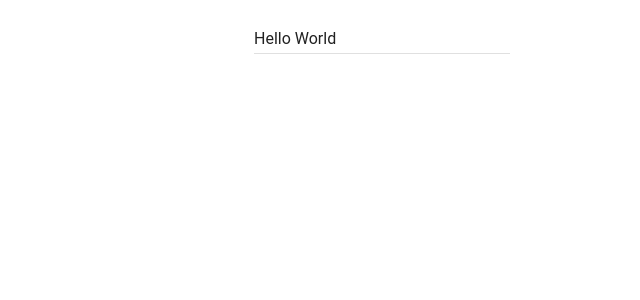
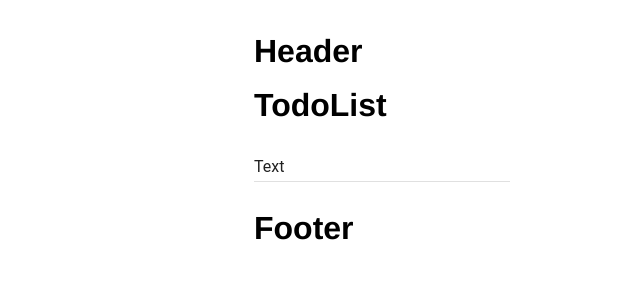
Before and after one commit to ifndefdeadmau5/graphql-relay-todo, a React app: page / in a window 1280 px wide. Shown: the top 300 px of the page, without its empty margins (111-751 px from the left). Built offline with nearby package versions, Linux system fonts and the light colour scheme; the HTML template or start-up script is replaced by a standard one.

Commit message:
Implement general structure of todos

```diff
--- a/src/components/App.jsx
+++ b/src/components/App.jsx
@@ -1,10 +1,15 @@
-import TextField from 'material-ui/TextField';
 import React from 'react';
 import styles from './App.css';
+import Header from './Header/Header.jsx'
+import TodoList from './TodoList/TodoList.jsx'
+import Footer from './Footer/Footer.jsx'
+
 
 const App = () => (
   <div className={styles.app}>
-    <TextField value="Hello World" />
+    <Header />
+    <TodoList />
+    <Footer />
   </div>
 );
 
--- /dev/null
+++ b/src/components/Footer/Footer.jsx
@@ -0,0 +1,7 @@
+import React from 'react';
+
+const Footer = () => (
+  <h1>Footer</h1>
+);
+
+export default Footer;
--- /dev/null
+++ b/src/components/Header/Header.jsx
@@ -0,0 +1,7 @@
+import React from 'react';
+
+const Header = () => (
+    <h1>Header</h1>
+);
+
+export default Header;
--- /dev/null
+++ b/src/components/TodoList/TodoList.jsx
@@ -0,0 +1,11 @@
+import React from 'react';
+import TextField from 'material-ui/TextField';
+
+const TodoList = () => (
+  <div>
+    <h1>TodoList</h1>
+    <TextField value="Text" />
+  </div>
+);
+
+export default TodoList;
```
